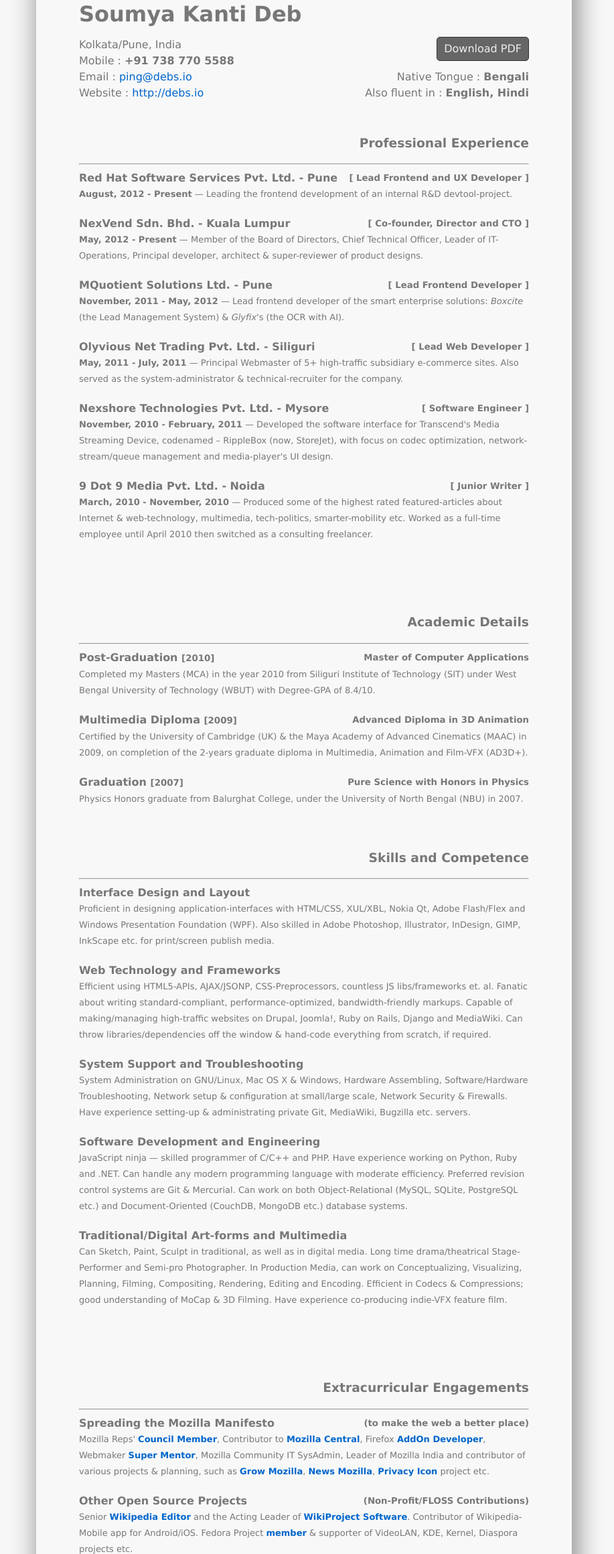
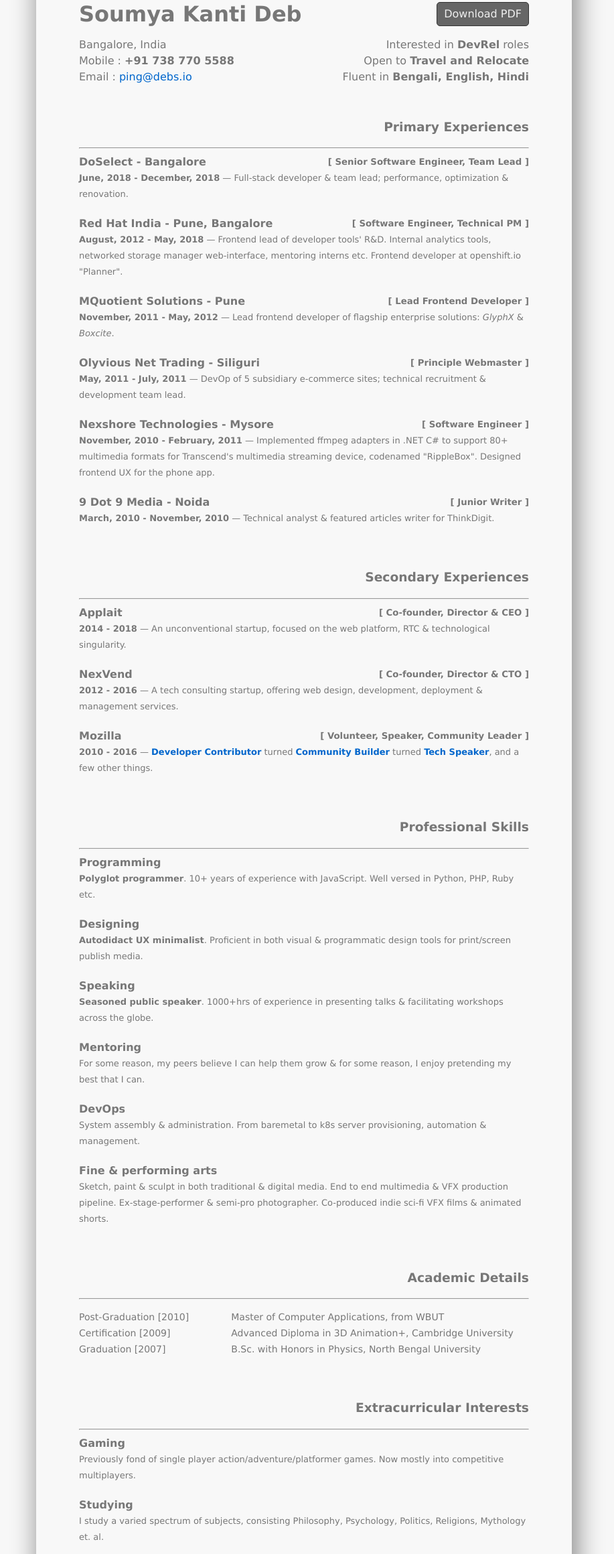
Before and after one commit to debloper/resume, a plain HTML site: page index.htm in a window 1280 px wide. Shown: the part 76-2396 px from the top of the page at 67% size, without its empty margins (186-1103 px from the left). Drawn offline with Linux system fonts and the light colour scheme.

Commit message:
Near-apocalyptic changes, leanify, bump

```diff
--- a/index.htm
+++ b/index.htm
@@ -20,10 +20,8 @@
 <style type="text/css">
 /* - PRELIMS - */
 body {
-	width: 60%;
+	width: 800px;
 	margin: auto;
-	min-width: 800px;
-	max-width: 960px;
 	color: #777;
 	background: #f8f8f8;
 	font-family: Verdana, Geneva, sans-serif;
@@ -40,14 +38,19 @@
 /* - HEADER - */
 header { padding: 64px 64px 16px 64px; }
 header aside { float: right; text-align: right; }
-header aside a { color: #EEE; float: right; padding: 5px 10px; background: #666; border: 1px solid #333; border-radius: 5px; }
-header aside a:hover { color: #FFF; background: #69C; border: 1px solid #069; }
+header a[href='pdf/'] { color: #EEE; float: right; padding: 5px 10px; margin: 15px 0; background: #666; border: 1px solid #333; border-radius: 5px; }
+header a[href='pdf/']:hover { color: #FFF; background: #69C; border: 1px solid #069; }
 
 /* - ARTICLE - */
 article { padding: 16px 64px 0; }
 article section { margin-bottom: 64px; }
 article p { font-size: 13px; margin-top: 0; margin-bottom: 20px; }
 article p a { font-weight: bold; }
+
+/* - DATALIST - */
+dl { display: grid; font-size: 14px; }
+dt { grid-column-start: 1; }
+dd { grid-column-start: 2; }
 
 /* - FOOTER - */
 footer { padding: 0 64px 32px; font-size: 12px; }
@@ -57,111 +60,101 @@
   body { color: #444; background: #fff; box-shadow: none; }
   a { color: inherit; }
   header { padding: 64px 48px 16px 64px; }
-  header aside a { visibility: hidden; }
+  header a[href='pdf/'] { visibility: hidden; }
   article { padding: 16px 48px 0 64px; }
   article section { margin-bottom: 48px; }
   footer { display: none; }
-  .pagebreak { page-break-before: always; }
+  .pagebreak { break-before: page; margin-top: 64px; }
 }
 </style>
 </head>
 <body>
   <header>
+    <a href="pdf/" target="_blank" title="Printer friendly version">Download PDF</a>
     <h1>Soumya Kanti Deb</h1>
     <section>
       <aside>
-        <a href="pdf/" target="_blank" title="Printer friendly version">Download PDF</a>
-        <br /><br />Native Tongue : <b>Bengali</b><br />Also fluent in : <b>English, Hindi</b>
+        Interested in <b>DevRel</b> roles<br />Open to <b>Travel and Relocate</b><br />Fluent in <b>Bengali, English, Hindi</b>
       </aside>
-      Kolkata/Pune, India<br />
+      Bangalore, India<br />
       Mobile : <b>+91 738 770 5588</b><br />
       Email : <a href="mailto:ping@debs.io" target="_blank" title="Contact Email">ping@debs.io</a><br />
-      Website : <a href="http://debs.io" target="_blank" title="Personal Website">http://debs.io</a><br />
     </section>
   </header>
   <article>
     <section>
-      <h3>Professional Experience</h3><hr />
-      <h4>Red Hat Software Services Pvt. Ltd. - Pune</h4>
-      <h5>[ Lead Frontend and UX Developer ]</h5>
-      <p><b>August, 2012 - Present</b> &mdash; Leading the frontend development of an internal R&amp;D devtool-project.</p>
-      <h4>NexVend Sdn. Bhd. - Kuala Lumpur</h4>
-      <h5>[ Co-founder, Director and CTO ]</h5>
-      <p><b>May, 2012 - Present</b> &mdash; Member of the Board of Directors, Chief Technical Officer, Leader of IT-Operations, Principal developer, architect &amp; super-reviewer of product designs.</p>
-      <h4>MQuotient Solutions Ltd. - Pune</h4>
+      <h3>Primary Experiences</h3><hr />
+      <h4>DoSelect - Bangalore</h4>
+      <h5>[ Senior Software Engineer, Team Lead ]</h5>
+      <p><b>June, 2018 - December, 2018</b> &mdash; Full-stack developer & team lead; performance, optimization & renovation.</p>
+      <h4>Red Hat India - Pune, Bangalore</h4>
+      <h5>[ Software Engineer, Technical PM ]</h5>
+      <p><b>August, 2012 - May, 2018</b> &mdash; Frontend lead of developer tools' R&amp;D. Internal analytics tools, networked storage manager web-interface, mentoring interns etc. Frontend developer at openshift.io "Planner".</p>
+      <h4>MQuotient Solutions - Pune</h4>
       <h5>[ Lead Frontend Developer ]</h5>
-      <p><b>November, 2011 - May, 2012</b> &mdash; Lead frontend developer of the smart enterprise solutions: <i>Boxcite</i> (the Lead Management System) &amp; <i>Glyfix</i>'s (the OCR with AI).</p>
-      <h4>Olyvious Net Trading Pvt. Ltd. - Siliguri</h4>
-      <h5>[ Lead Web Developer ]</h5>
-      <p><b>May, 2011 - July, 2011</b> &mdash; Principal Webmaster of 5+ high-traffic subsidiary e-commerce sites. Also served as the system-administrator &amp; technical-recruiter for the company.</p>
-      <h4>Nexshore Technologies Pvt. Ltd. - Mysore</h4>
+      <p><b>November, 2011 - May, 2012</b> &mdash; Lead frontend developer of flagship enterprise solutions: <i>GlyphX</i> &amp; <i>Boxcite</i>.</p>
+      <h4>Olyvious Net Trading - Siliguri</h4>
+      <h5>[ Principle Webmaster ]</h5>
+      <p><b>May, 2011 - July, 2011</b> &mdash; DevOp of 5 subsidiary e-commerce sites; technical recruitment &amp; development team lead.</p>
+      <h4>Nexshore Technologies - Mysore</h4>
       <h5>[ Software Engineer ]</h5>
-      <p><b>November, 2010 - February, 2011</b> &mdash; Developed the software interface for Transcend's Media Streaming Device, codenamed &ndash; RippleBox (now, StoreJet), with focus on codec optimization, network-stream/queue management and media-player's UI design.</p>
-      <h4>9 Dot 9 Media Pvt. Ltd. - Noida</h4>
+      <p><b>November, 2010 - February, 2011</b> &mdash; Implemented ffmpeg adapters in .NET C# to support 80+ multimedia formats for Transcend's multimedia streaming device, codenamed "RippleBox". Designed frontend UX for the phone app.</p>
+      <h4>9 Dot 9 Media - Noida</h4>
       <h5>[ Junior Writer ]</h5>
-      <p><b>March, 2010 - November, 2010</b> &mdash; Produced some of the highest rated featured-articles about Internet &amp; web-technology, multimedia, tech-politics, smarter-mobility etc. Worked as a full-time employee until April 2010 then switched as a consulting freelancer.</p>
+      <p><b>March, 2010 - November, 2010</b> &mdash; Technical analyst & featured articles writer for ThinkDigit.</p>
     </section>
-    <br class="pagebreak" />
+    <section>
+      <h3>Secondary Experiences</h3><hr />
+      <h4>Applait</h4>
+      <h5>[ Co-founder, Director & CEO ]</h5>
+      <p><b>2014 - 2018</b> &mdash; An unconventional startup, focused on the web platform, RTC & technological singularity.</p>
+      <h4>NexVend</h4>
+      <h5>[ Co-founder, Director & CTO ]</h5>
+      <p><b>2012 - 2016</b> &mdash; A tech consulting startup, offering web design, development, deployment & management services.</p>
+      <h4>Mozilla</h4>
+      <h5>[ Volunteer, Speaker, Community Leader ]</h5>
+      <p><b>2010 - 2016</b> &mdash; <a href="https://bugzilla.mozilla.org/buglist.cgi?list_id=6457116&resolution=---&resolution=FIXED&resolution=INVALID&resolution=WONTFIX&resolution=DUPLICATE&classification=Client%20Software&emailtype1=exact&query_format=advanced&emailassigned_to1=1&bug_status=UNCONFIRMED&bug_status=NEW&bug_status=READY&bug_status=ASSIGNED&bug_status=REOPENED&bug_status=RESOLVED&bug_status=VERIFIED&bug_status=CLOSED&email1=debloper%40gmail.com&product=Firefox" target="_blank">Developer Contributor</a>  turned <a href="https://reps.mozilla.org/u/Debloper/" target="_blank">Community Builder</a> turned <a href="https://youtu.be/5wvDrxn-xVU">Tech Speaker</a>, and a few other things.</p>
+    </section>
+    <section class="pagebreak">
+      <h3>Professional Skills</h3><hr />
+      <h4>Programming</h4>
+      <p><b>Polyglot programmer</b>. 10+ years of experience with JavaScript. Well versed in Python, PHP, Ruby etc.</p>
+      <h4>Designing</h4>
+      <p><b>Autodidact UX minimalist</b>. Proficient in both visual &amp; programmatic design tools for print/screen publish media.</p>
+      <h4>Speaking</h4>
+      <p><b>Seasoned public speaker</b>. 1000+hrs of experience in presenting talks & facilitating workshops across the globe.</p>
+      <h4>Mentoring</h4>
+      <p>For some reason, my peers believe I can help them grow &amp; for some reason, I enjoy pretending my best that I can.</p>
+      <h4>DevOps</h4>
+      <p>System assembly &amp; administration. From baremetal to k8s server provisioning, automation &amp; management.</p>
+      <h4>Fine & performing arts</h4>
+      <p>Sketch, paint &amp; sculpt in both traditional &amp; digital media. End to end multimedia &amp; VFX production pipeline. Ex-stage-performer &amp; semi-pro photographer. Co-produced indie sci-fi VFX films & animated shorts.</p>
+    </section>
     <section>
       <h3>Academic Details</h3><hr />
-      <h4>Post-Graduation <small>[2010]</small></h4>
-      <h5>Master of Computer Applications</h5>
-      <p>Completed my Masters (MCA) in the year 2010 from Siliguri Institute of Technology (SIT) under West Bengal University of Technology (WBUT) with Degree-GPA of 8.4/10.</p>
-      <h4>Multimedia Diploma <small>[2009]</small></h4>
-      <h5>Advanced Diploma in 3D Animation</h5>
-      <p>Certified by the University of Cambridge (UK) &amp; the Maya Academy of Advanced Cinematics (MAAC) in 2009, on completion of the 2-years graduate diploma in Multimedia, Animation and  Film-VFX (AD3D+).</p>
-      <h4>Graduation <small>[2007]</small></h4>
-      <h5>Pure Science with Honors in Physics</h5>
-      <p>Physics Honors graduate from Balurghat College, under the University of North Bengal (NBU) in 2007.</p>
+      <dl>
+        <dt>Post-Graduation [2010]</dt>
+        <dd>Master of Computer Applications, from WBUT</dd>
+        <dt>Certification [2009]</dt>
+        <dd>Advanced Diploma in 3D Animation+, Cambridge University</dd>
+        <dt>Graduation [2007]</dt>
+        <dd>B.Sc. with Honors in Physics, North Bengal University</dd>
+      </dl>
     </section>
     <section>
-      <h3>Skills and Competence</h3><hr />
-      <h4>Interface Design and Layout</h4>
-      <p>Proficient in designing application-interfaces with HTML/CSS, XUL/XBL, Nokia Qt, Adobe Flash/Flex and Windows Presentation Foundation (WPF). Also skilled in Adobe Photoshop, Illustrator, InDesign, GIMP, InkScape etc. for print/screen publish media.</p>
-      <h4>Web Technology and Frameworks</h4>
-      <p>Efficient using HTML5-APIs, AJAX/JSONP, CSS-Preprocessors, countless JS libs/frameworks et. al. Fanatic about writing standard-compliant, performance-optimized, bandwidth-friendly markups. Capable of making/managing high-traffic websites on Drupal, Joomla!, Ruby on Rails, Django and MediaWiki. Can throw libraries/dependencies off the window &amp; hand-code everything from scratch, if required.</p>
-      <h4></h4>
-      <h4> System Support and Troubleshooting</h4>
-      <p>System Administration on GNU/Linux, Mac OS X &amp; Windows, Hardware Assembling, Software/Hardware Troubleshooting, Network setup &amp; configuration at small/large scale, Network Security &amp; Firewalls. Have experience setting-up &amp; administrating private Git, MediaWiki, Bugzilla etc. servers.</p>
-      <h4></h4>
-      <h4>Software Development and Engineering</h4>
-      <p>JavaScript ninja &mdash; skilled programmer of C/C++ and PHP. Have experience working on Python, Ruby and .NET. Can handle any modern programming language with moderate efficiency. Preferred revision control systems are Git &amp; Mercurial. Can work on both Object-Relational (MySQL, SQLite, PostgreSQL etc.) and Document-Oriented (CouchDB, MongoDB etc.) database systems.</p>
-      <h4>Traditional/Digital Art-forms and Multimedia</h4>
-      <p>Can Sketch, Paint, Sculpt in traditional, as well as in digital media. Long time drama/theatrical Stage-Performer and Semi-pro Photographer. In Production Media, can work on Conceptualizing, Visualizing, Planning, Filming, Compositing, Rendering, Editing and Encoding. Efficient in Codecs &amp; Compressions; good understanding of MoCap &amp; 3D Filming. Have experience co-producing indie-VFX feature film.</p>
-    </section>
-    <br class="pagebreak" />
-    <section>
-      <h3>Extracurricular Engagements</h3><hr />
-      <h4>Spreading the Mozilla Manifesto</h4>
-      <h5>(to make the web a better place)</h5>
-      <p>Mozilla Reps' <a href="https://reps.mozilla.org/u/Debloper/" title="Mozilla Reps Profile" target="_blank">Council Member</a>, Contributor to <a href="https://bugzilla.mozilla.org/buglist.cgi?list_id=6457116&resolution=---&resolution=FIXED&resolution=INVALID&resolution=WONTFIX&resolution=DUPLICATE&classification=Client%20Software&emailtype1=exact&query_format=advanced&emailassigned_to1=1&bug_status=UNCONFIRMED&bug_status=NEW&bug_status=READY&bug_status=ASSIGNED&bug_status=REOPENED&bug_status=RESOLVED&bug_status=VERIFIED&bug_status=CLOSED&email1=debloper%40gmail.com&product=Firefox" title="Bugs I've been working on..." target="_blank">Mozilla Central</a>, Firefox <a href="https://addons.mozilla.org/en-US/firefox/user/5600401/" target="_blank" title="AMO Profile">AddOn Developer</a>, Webmaker <a href="https://webmaker.org/teach/" title="Teach the web" target="_blank">Super Mentor</a>, Mozilla Community IT SysAdmin, Leader of Mozilla India and contributor of various projects &amp; planning, such as <a href="https://wiki.mozilla.org/Grow" title="Grow Mozilla" target="_blank">Grow Mozilla</a>, <a href="https://wiki.mozilla.org/NeMo" title="News Mozilla" target="_blank">News Mozilla</a>, <a href="http://debloper.github.com/privacy.js" title="The Privacy Icon - Drumbeat" target="_blank">Privacy Icon</a> project etc.</p>
-      <h4>Other Open Source Projects</h4>
-      <h5>(Non-Profit/FLOSS Contributions)</h5>
-      <p>Senior <a href="http://en.wikipedia.org/wiki/User:Deblopper" title="Wikipedia - User Deblopper" target="_blank">Wikipedia Editor</a> and the Acting Leader of <a href="http://en.wikipedia.org/wiki/Wikipedia:WikiProject_Software/Members" title="Acting Leader : WikiProject Software" target="_blank">WikiProject Software</a>. Contributor of Wikipedia-Mobile app for Android/iOS. Fedora Project <a href="https://admin.fedoraproject.org/accounts/user/view/debloper" title="Fedora Contributor Profile" target="_blank">member</a> &amp; supporter of VideoLAN, KDE, Kernel, Diaspora projects etc.</p>
-      <h4>Public Speaking/Writing</h4>
-      <h5>(Talks, Publications &amp; Evangelism)</h5>
-      <p>Occationally I give talks, take workshops on open web technologies, Firefox addon developments etc. Most of my talk slides are made with HTML5/CSS3/JS, and are <a href="http://code.debs.io/talks" title="Online Talk Slides" target="_blank">available online</a>. Apart from <a href="http://blog.debs.io/" title="Blogging meta-landing page" target="_blank">personal blogging</a>, my professional <a href="http://www.thinkdigit.com/author/Soumya_Deb_65.html" title="My ThinkDigit Archive" target="_blank">writeups for ThinkDigit</a> are also archived.</p>
-      <h4>Founding &quot;Samsaptak&quot;</h4>
-      <h5>(Previously, &quot;The Team of Tomorrow&quot;)</h5>
-      <p>A <a href="http://www.samsaptak.org/" title="Samsaptak - Head Quarter" target="_blank">multimedia-liberation foundation</a> in the making; dedicated to revolutionize the open-media movement. Produced &quot;<b><a href="http://khurrandrome.samsaptak.org/" title="Khurrandrome - The Film" target="_blank">Khurrandrome</a></b>&quot;, our first SciFi VFX open-movie in 2010 (awarded at North Bengal film festival).</p>
-    </section>
-    <section>
-      <h3>Interests and Hobbies</h3><hr />
+      <h3>Extracurricular Interests</h3><hr />
+      <h4>Gaming</h4>
+      <p>Previously fond of single player action/adventure/platformer games. Now mostly into competitive multiplayers.</p>
       <h4>Studying</h4>
-      <p>I like to study a varied spectrum of subjects, ranging from Philosophy, Psychology, Politics, Medical-Biology, Brain and Cognition to Constructed Languages, Religions, Mythology, Comics, and rarely, Novels et. al.</p>
+      <p>I study a varied spectrum of subjects, consisting Philosophy, Psychology, Politics, Religions, Mythology et. al.</p>
       <h4>Photography</h4>
-      <p>I mostly do macro-shots with controlled depth of field, color-tuned longshot landscapes, panorama, spontaneous and still life. Have interests in experimental photography; High-Speed/Long-Exposure/Time-Lapse, Infrared/Ultraviolet, HDR are my favorites. [<a href="http://www.flickr.com/photos/im-phreak/collections/72157633380584074/" title="Collection: Showcase" target="_blank">Flickr</a>]
-      <h4>Computer Gaming</h4>
-      <p>Action/adventure/platforming, stealth/shooter &amp; arcade-racing are my favorite genres of video games. I'm a fan of Prince of Persia, Need for Speed, Splinter Cell, Call of Duty series and all the games developed by Crytek GmbH.</p>
-      <h4>Miscellaneous Whimsy</h4>
-      <p>I have built, managed and directed an amateur theater group that successfully performes till date; also a cricket team &amp; a music band, which are now dissolved. I was renowned for my soft-skills &amp; extracurricular-activities, and am known as the tech-guru among the circles. I am a <a href="http://en.wikipedia.org/wiki/Critical_thinking" title="Critical Thinking" target="_blank">Critical Thinker</a>, and I critique my every moves &amp; reform accordingly.</p>
-    </section>
+      <p>Mostly into experimental photography: high-speed/time-lapse, infrared/ultraviolet, abstract/minimalism. [<a href="http://www.flickr.com/photos/im-phreak/collections/72157633380584074/" title="Collection: Showcase" target="_blank">Flickr</a>]
+      <h4>Miscellaneous</h4>
+      <p>I like building teams; amateur theater group, cricket team, even a music band. I like walking across cities that I visit - sometimes overnight. I like ardent debates, sick wordplays, pulling all nighters, and quite a lot of other stuff.</p>    </section>
   </article>
   <footer>
-    <a href="https://plus.google.com/112891629927815203476?rel=author" style="display: none;">+</a>
     <hr />
-    <p>This standalone HTML file comes without any external dependancies. It's designed &amp; laid out completely with HTML5 elements (TABLE-less layout, DIV-less semantics), optimized to be printed on A4 pages, maintained with version control system for incremental updates. If you find mistakes, want to propose upgrades or think that something should be added/discarded, I'd be eager to know.</p>
-    <p>The licensing of this resume comes under <a href="http://www.mozilla.org/MPL/" title="Mozilla Public License, version 2.0" target="_blank">MPL 2.0</a> and it is presently in <a href="https://github.com/Deblopper/resume/zipball/v5.00" title="Source Code" target="_blank">version 5.00</a>, as of 2013/05/04.</p>
+    <p>This <a href="https://github.com/debloper/resume" title="Code Repository" target="_blank">resume</a> is available under under <a href="https://mozilla.org/MPL/2.0/" title="Mozilla Public License, version 2.0" target="_blank">MPL 2.0</a> and it is presently in <a href="https://github.com/debloper/resume/releases/tag/v6.00" title="Source Code Snapshot" target="_blank">version 6.00</a>.</p>
   </footer>
 </body>
 </html>
```
Also changed, not shown: pdf/index.htm (+2 -2 lines), 1 other file.
